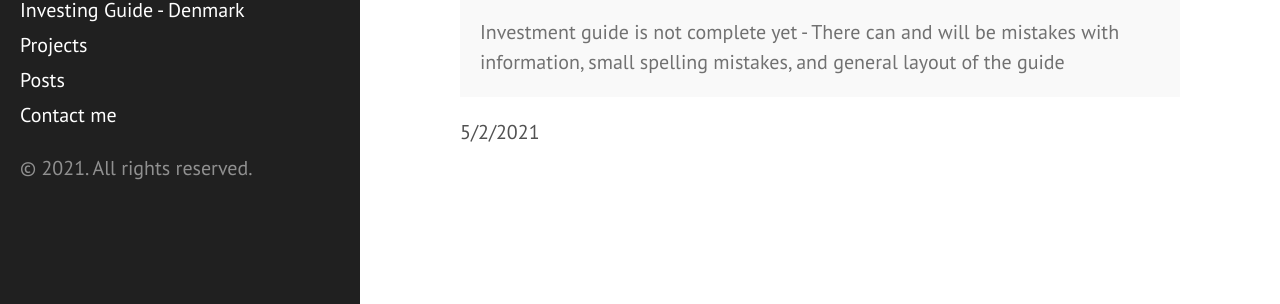
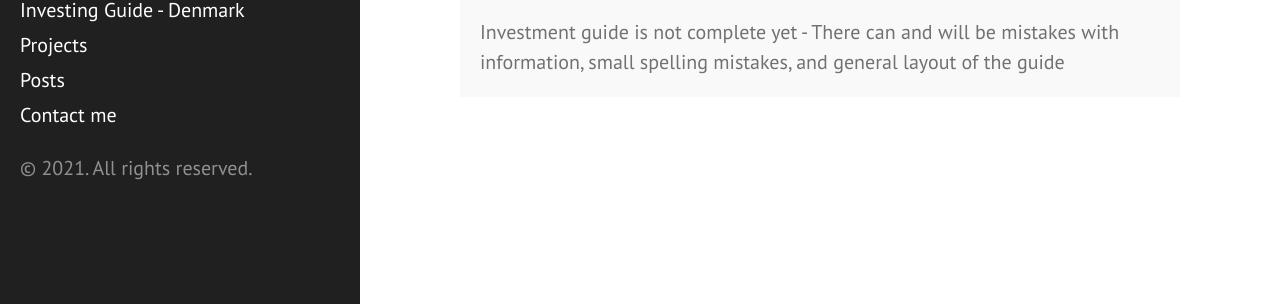
Before and after one commit to ViktorPlatz/redviktor.github.io, a Jekyll site: the page built from investingguide.html, in a window 1280 px wide and 900 px high, scrolled down 6574 px. Shown: the part 593-897 px from the top of the window. Built offline with Jekyll 4.4.1, drawn with Linux system fonts in a browser that asks for light colours.

Commit message:
Update investingguide.html

```diff
--- a/investingguide.html
+++ b/investingguide.html
@@ -201,7 +201,3 @@ each adjusted based on fitting the needs of the individual investor. Most lazy p
   <p class="message">
     Investment guide is not complete yet - There can and will be mistakes with information, small spelling mistakes, and general layout of the guide
   </p>
-
-  <p>
-    <script> document.write(new Date().toLocaleDateString()); </script>
-    </p>
```
